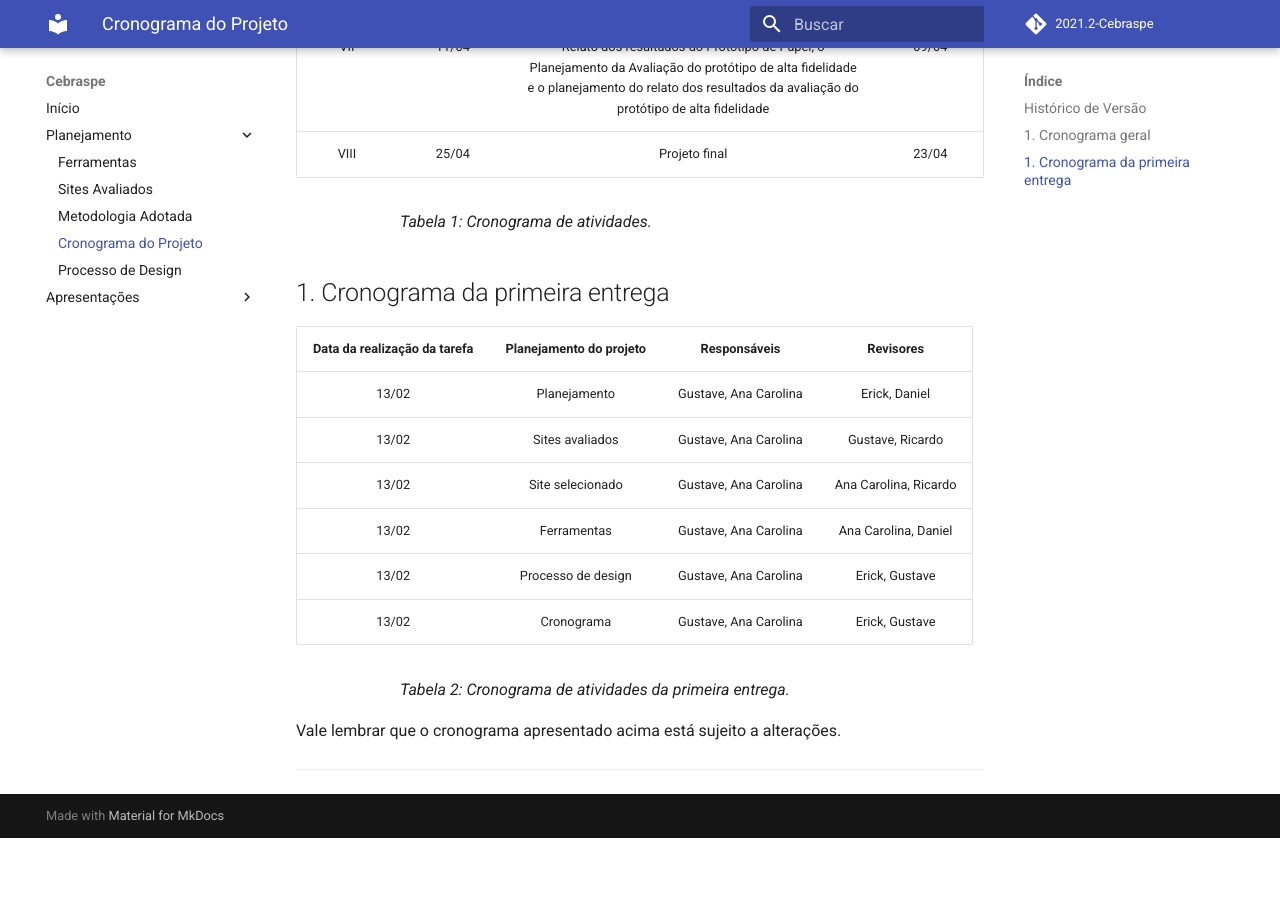
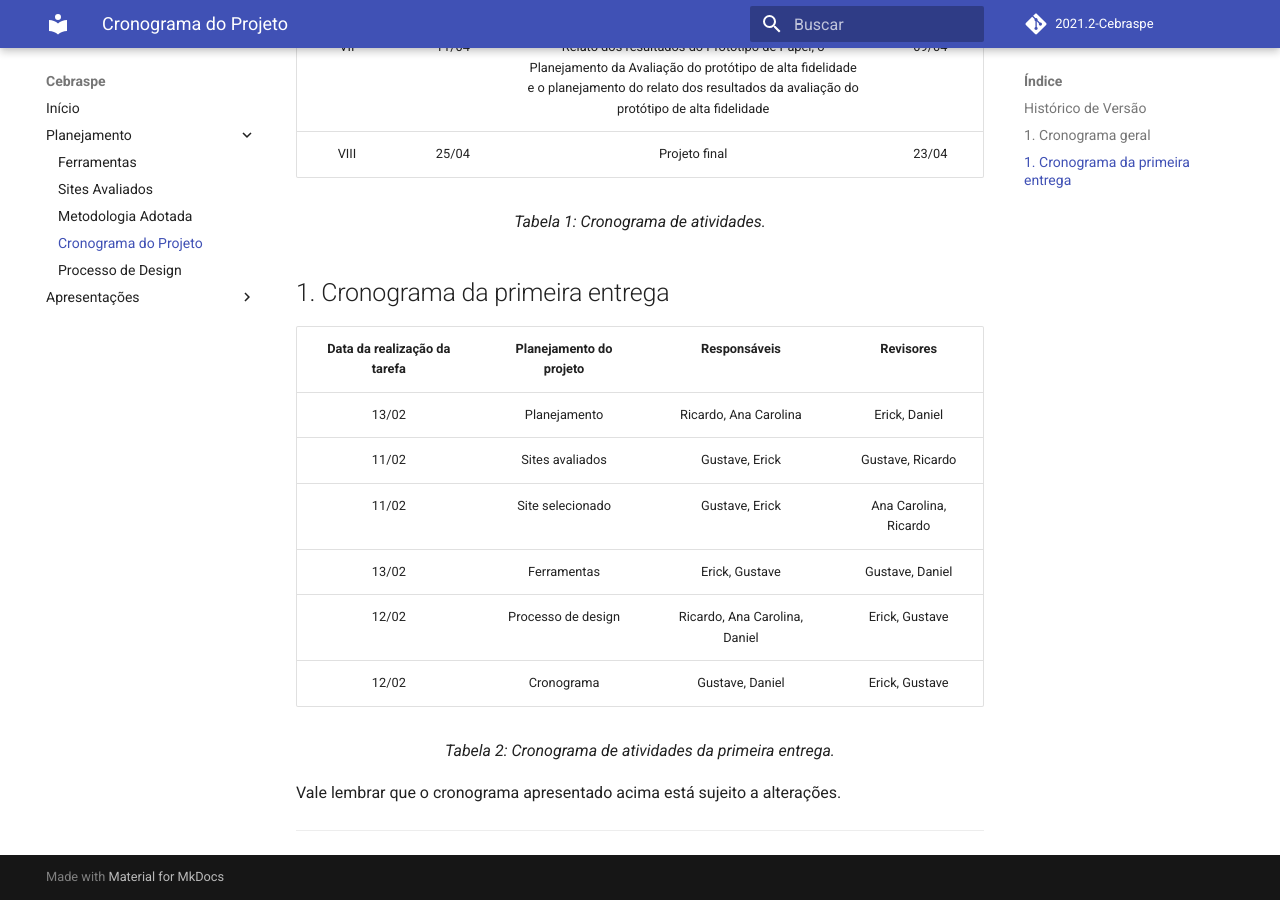
Before and after one commit to Interacao-Humano-Computador/2021.2-Cebraspe, an MkDocs documentation site: the page built from docs/Planejamento/Cronograma/Cronograma.md, in a window 1280 px wide and 900 px high, scrolled down 1173 px. Built offline with MkDocs 1.6.1 and Material for MkDocs 9.7.7, drawn with Linux system fonts in a browser that asks for light colours; comment, search, counter and statistics services are not loaded; before the commit the page ends 2011 px from its top, so only the background shows below that.

Commit message:
Errinhos passados

```diff
--- a/docs/Planejamento/Cronograma/Cronograma.md
+++ b/docs/Planejamento/Cronograma/Cronograma.md
@@ -22,20 +22,20 @@
 | VII   | 11/04 | Relato dos resultados do Protótipo de Papel, o Planejamento da Avaliação do protótipo de alta fidelidade e o planejamento do relato dos resultados da avaliação do protótipo de alta fidelidade | 09/04 |
 | VIII  | 25/04 | Projeto final | 23/04 |
 
-<figcaption>Tabela 1: Cronograma de atividades.</figcaption>
+<center> <figcaption>Tabela 1: Cronograma de atividades.</figcaption> </center>
 
 ## 1. Cronograma da primeira entrega
 
 | Data da realização da tarefa | Planejamento do projeto              | Responsáveis        | Revisores      |
 | :----: | :--------------------------------------------: | :--------------: | :------------: |
-| 13/02 | Planejamento | Gustave, Ana Carolina | Erick, Daniel | 11/02 |
-| 13/02 | Sites avaliados | Gustave, Ana Carolina | Gustave, Ricardo | 11/02 |
-| 13/02 | Site selecionado | Gustave, Ana Carolina | Ana Carolina, Ricardo | 11/02 |
-| 13/02 | Ferramentas | Gustave, Ana Carolina | Ana Carolina, Daniel | 11/02 |
-| 13/02 | Processo de design | Gustave, Ana Carolina | Erick, Gustave | 11/02 |
-| 13/02 | Cronograma | Gustave, Ana Carolina | Erick, Gustave | 11/02 |
+| 13/02 | Planejamento | Ricardo, Ana Carolina | Erick, Daniel | 11/02 |
+| 11/02 | Sites avaliados | Gustave, Erick | Gustave, Ricardo | 11/02 |
+| 11/02 | Site selecionado | Gustave, Erick | Ana Carolina, Ricardo | 11/02 |
+| 13/02 | Ferramentas | Erick, Gustave | Gustave, Daniel | 11/02 |
+| 12/02 | Processo de design | Ricardo, Ana Carolina, Daniel | Erick, Gustave | 11/02 |
+| 12/02 | Cronograma | Gustave, Daniel | Erick, Gustave | 11/02 |
 
-<figcaption>Tabela 2: Cronograma de atividades da primeira entrega.</figcaption>
+<center> <figcaption>Tabela 2: Cronograma de atividades da primeira entrega.</figcaption> </center>
 
 Vale lembrar que o cronograma apresentado acima está sujeito a alterações.
 
```
Also changed, not shown: docs/Planejamento/Processo/Processo.md (+13 -8 lines).
